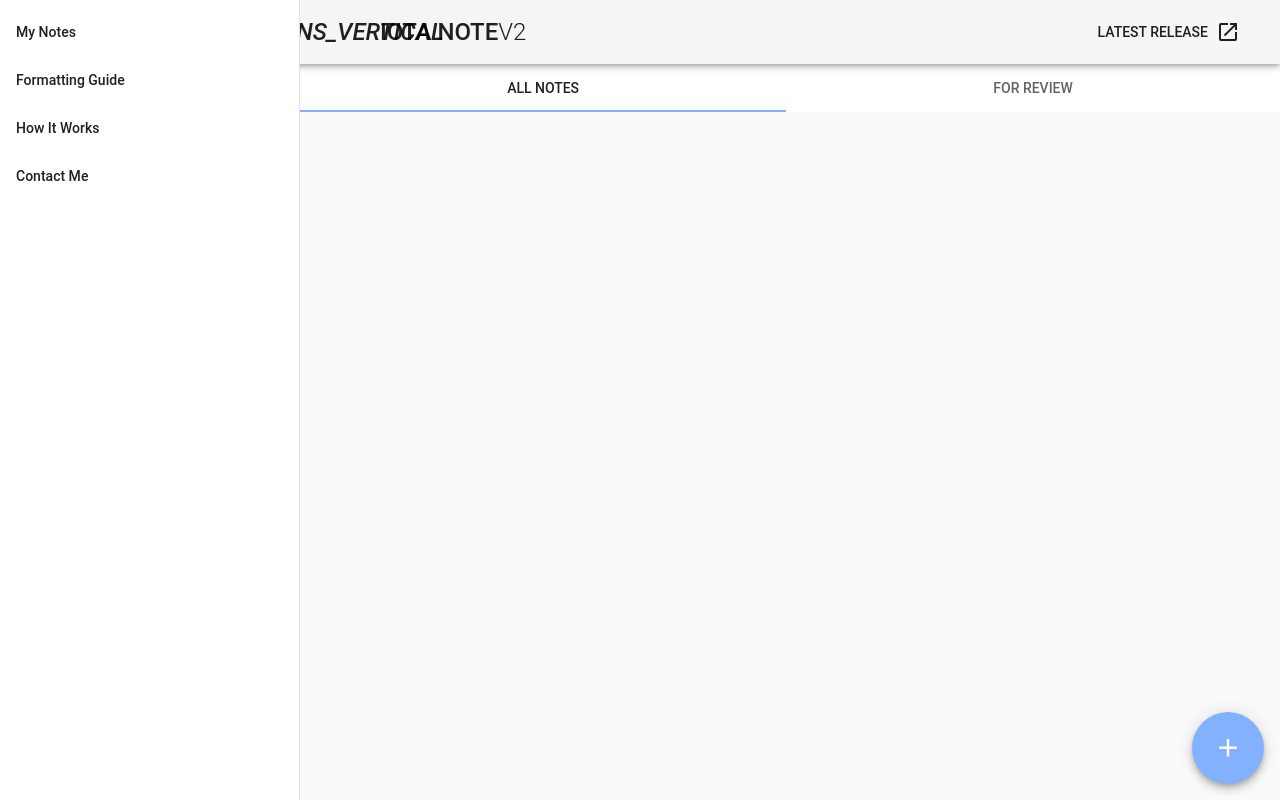
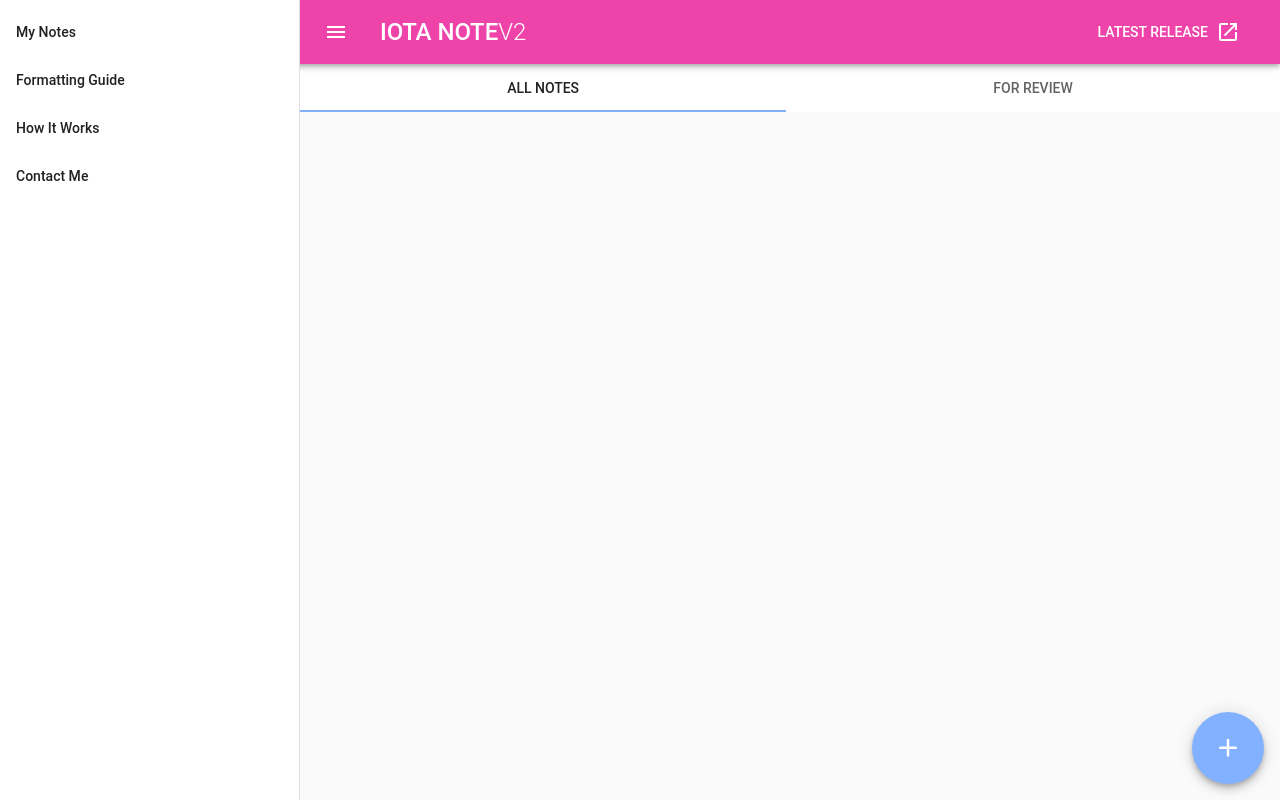
Before and after one commit to mccabiles/iota-note-v2, a Vue app: page / in a window 1280 px wide. Built offline with nearby package versions, Linux system fonts and the light colour scheme; a small style sheet from the web is missing.

Commit message:
Fix styling and icon of toolbar

```diff
--- a/src/components/AppToolbar.vue
+++ b/src/components/AppToolbar.vue
@@ -1,9 +1,9 @@
 <template>
-  <v-toolbar app>
-    <v-btn icon><v-icon>options_vertical</v-icon></v-btn>
+  <v-toolbar app color="primary" dark>
+    <v-btn icon><v-icon>mdi-menu</v-icon></v-btn>
     <v-toolbar-title class="headline text-uppercase">
       <span>Iota Note</span>
-      <span class="font-weight-light">v2</span>
+      <span class="font-weight-light text-sm">v2</span>
     </v-toolbar-title>
     <v-spacer></v-spacer>
     <v-btn
```
